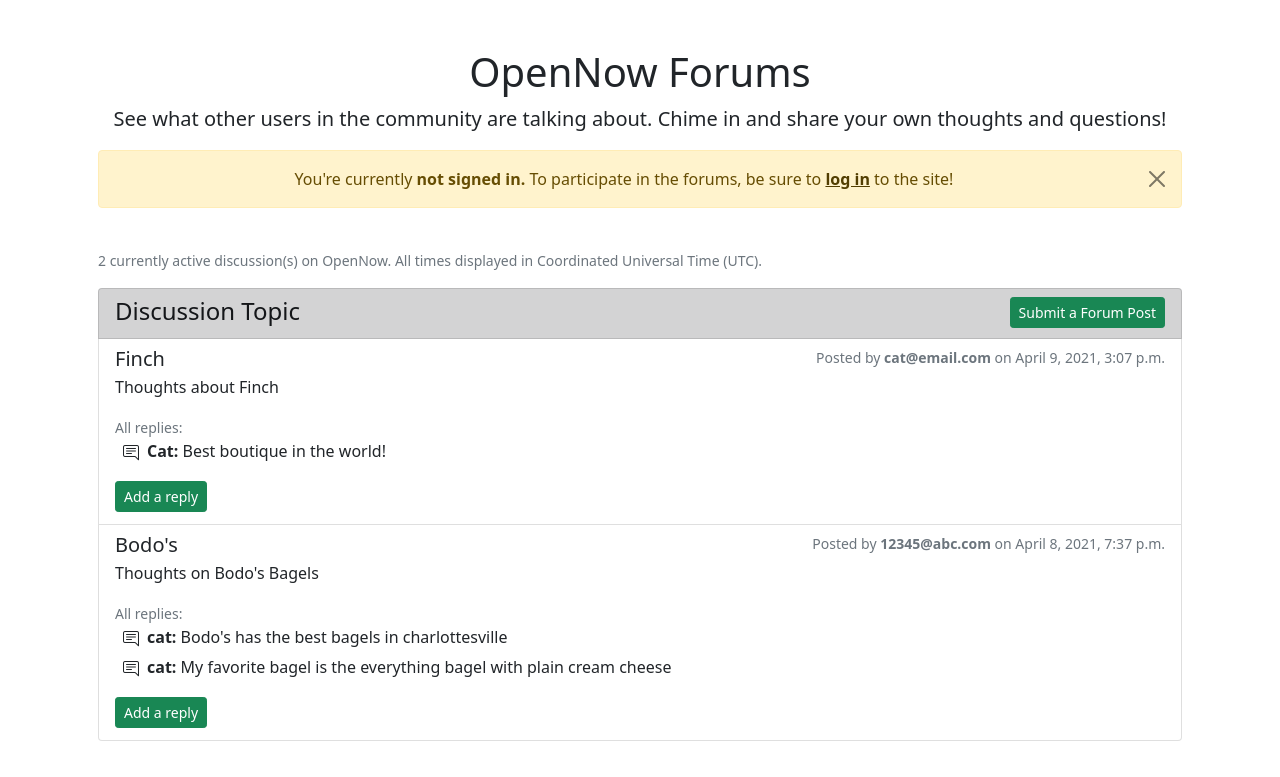
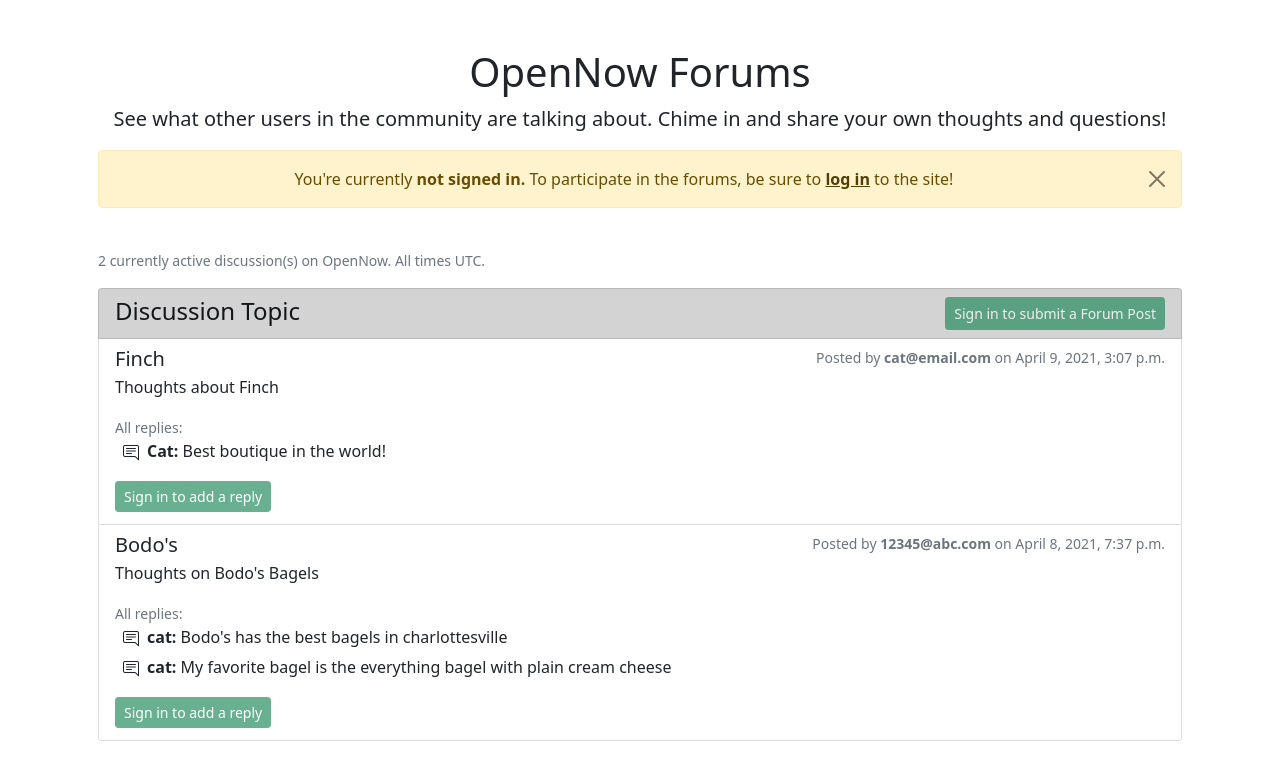
Before and after one commit to AndrewNguyen1/open-now, a Django app: page /open_now/forums/ in a window 1280 px wide. Shown: the part 56-833 px from the top of the page. Run offline with Django 3.2, Linux system fonts and the light colour scheme; data comes from the database, SQL or seed files in the repository; some libraries are stand-ins or nearby versions.

Commit message:
disabled submitting posts/replies when unauthenticated

```diff
--- a/open_now/templates/open_now/forums.html
+++ b/open_now/templates/open_now/forums.html
@@ -28,17 +28,21 @@ See what other users in the community are talking about. Chime in and <strong>sh
 
 {% endblock upper-body %}
 {% block body %}
-<small class="text-muted">{{count}} currently active discussion(s) on OpenNow. All times displayed in Coordinated Universal Time (UTC).</small>
+<small class="text-muted">{{count}} currently active discussion(s) on OpenNow. All times UTC.</small>
 <div class="list-group">
     <li class="list-group-item list-group-item-dark flex-column align-items-start">
         <div class="d-flex w-100 justify-content-between">
             <h4 class="mb-1">Discussion Topic</h4>
             <h5 class="mb-1">
             </h5>
+            {% if user.is_authenticated %}
                 <form method="POST" action="{% url 'open_now:new_forum' %}">
                     {% csrf_token %}
                     <button class="btn btn-success btn-sm">Submit a Forum Post</button>
                 </form>
+            {% else %}
+                <button type="button" class="btn btn-success btn-sm" disabled>Sign in to submit a Forum Post</button>
+            {% endif %}
         </div>
     </li>
     {% for f in forums reversed%}
@@ -56,10 +60,17 @@ See what other users in the community are talking about. Chime in and <strong>sh
                 {% endif %}
             {%endfor%}
         {%endfor%}
+        {% if user.is_authenticated %}
             <form method="POST" action="{% url 'open_now:discuss' f.id %}" class="mt-3 mb-1">
                 {% csrf_token %}
                 <button class="btn btn-success btn-sm stretched-link">Add a reply</button>
             </form>
+        {% else %}
+        <div class="mt-3 mb-1">
+            <button class="btn btn-success btn-sm stretched-link" disabled>Sign in to add a reply</button>
+
+        </div>
+        {% endif %}
     </a>
     {%endfor%}
 </div>
```
Lines whose indentation alone changed are shown as unchanged.
